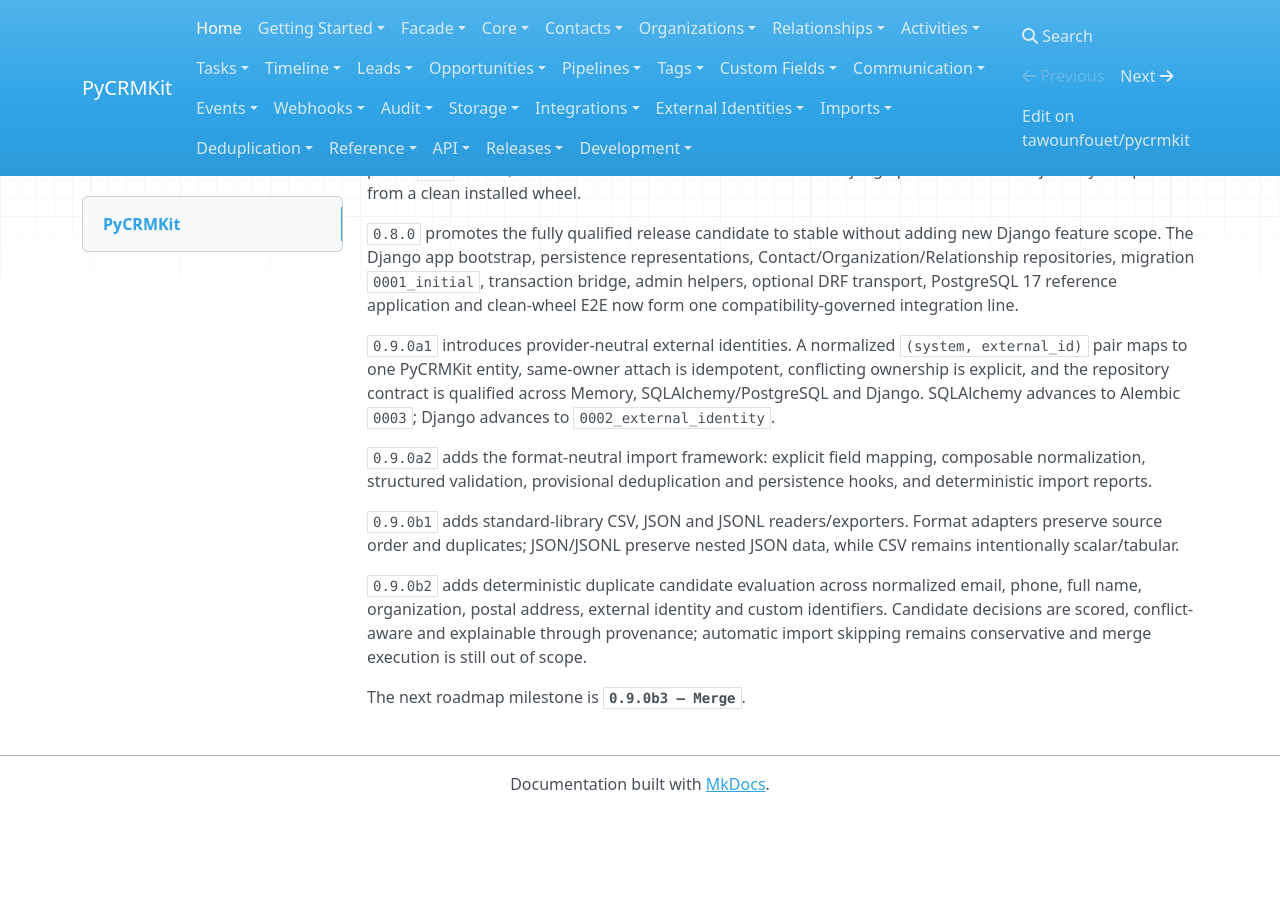
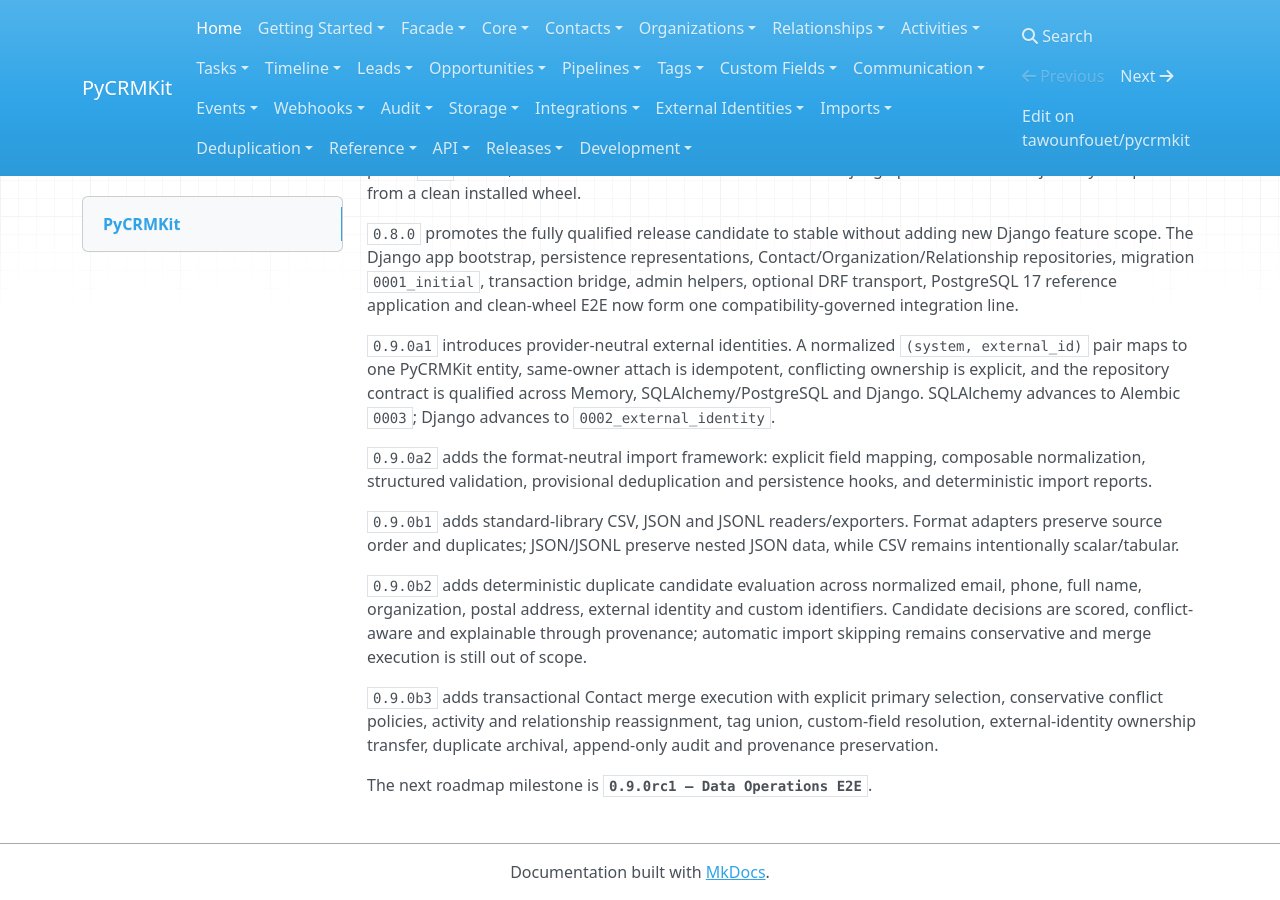
Before and after one commit to tawounfouet/pycrmkit, an MkDocs documentation site: the page built from docs/index.md, in a window 1280 px wide and 900 px high, scrolled down 1927 px. Built offline with MkDocs 1.6.1, drawn with Linux system fonts in a browser that asks for light colours; nearby versions of some CDN libraries; before the commit the page ends 2739 px from its top, so only the background shows below that; some of the changed text lies outside the part shown.

Commit message:
docs(index): publish 0.9.0b3 merge

```diff
--- a/docs/index.md
+++ b/docs/index.md
@@ -100,4 +100,6 @@
 
 `0.9.0b2` adds deterministic duplicate candidate evaluation across normalized email, phone, full name, organization, postal address, external identity and custom identifiers. Candidate decisions are scored, conflict-aware and explainable through provenance; automatic import skipping remains conservative and merge execution is still out of scope.
 
-The next roadmap milestone is **`0.9.0b3 — Merge`**.
+`0.9.0b3` adds transactional Contact merge execution with explicit primary selection, conservative conflict policies, activity and relationship reassignment, tag union, custom-field resolution, external-identity ownership transfer, duplicate archival, append-only audit and provenance preservation.
+
+The next roadmap milestone is **`0.9.0rc1 — Data Operations E2E`**.
```
Also changed, not shown: other parts of docs/index.md (+1 -1 lines).
